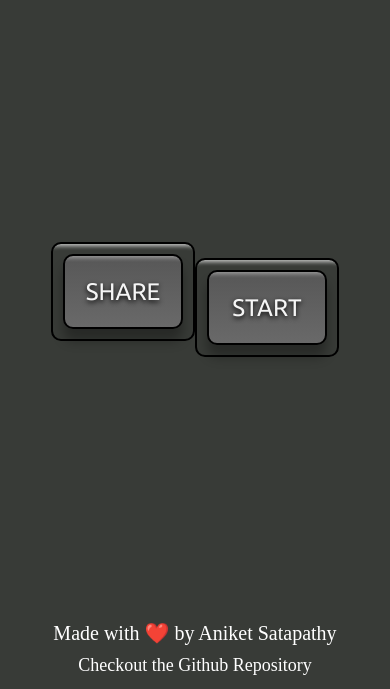
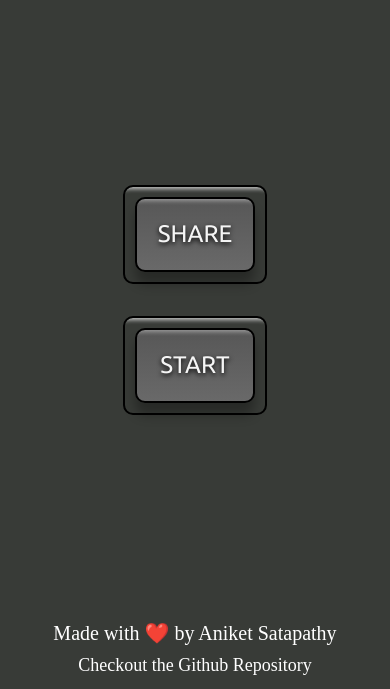
Before and after one commit to aniketsat/Picture-In-Picture, a plain HTML site: page index.html in a window 390 px wide. Shown: the part 80-769 px from the top of the page. Drawn offline with Linux system fonts and the light colour scheme.

Commit message:
bug fixed

```diff
--- a/style.css
+++ b/style.css
@@ -137,7 +137,7 @@ button:active {
         width: 100%;
     }
 
-    .buttons {
+    .container {
         display: flex;
         flex-direction: column;
     }
```
